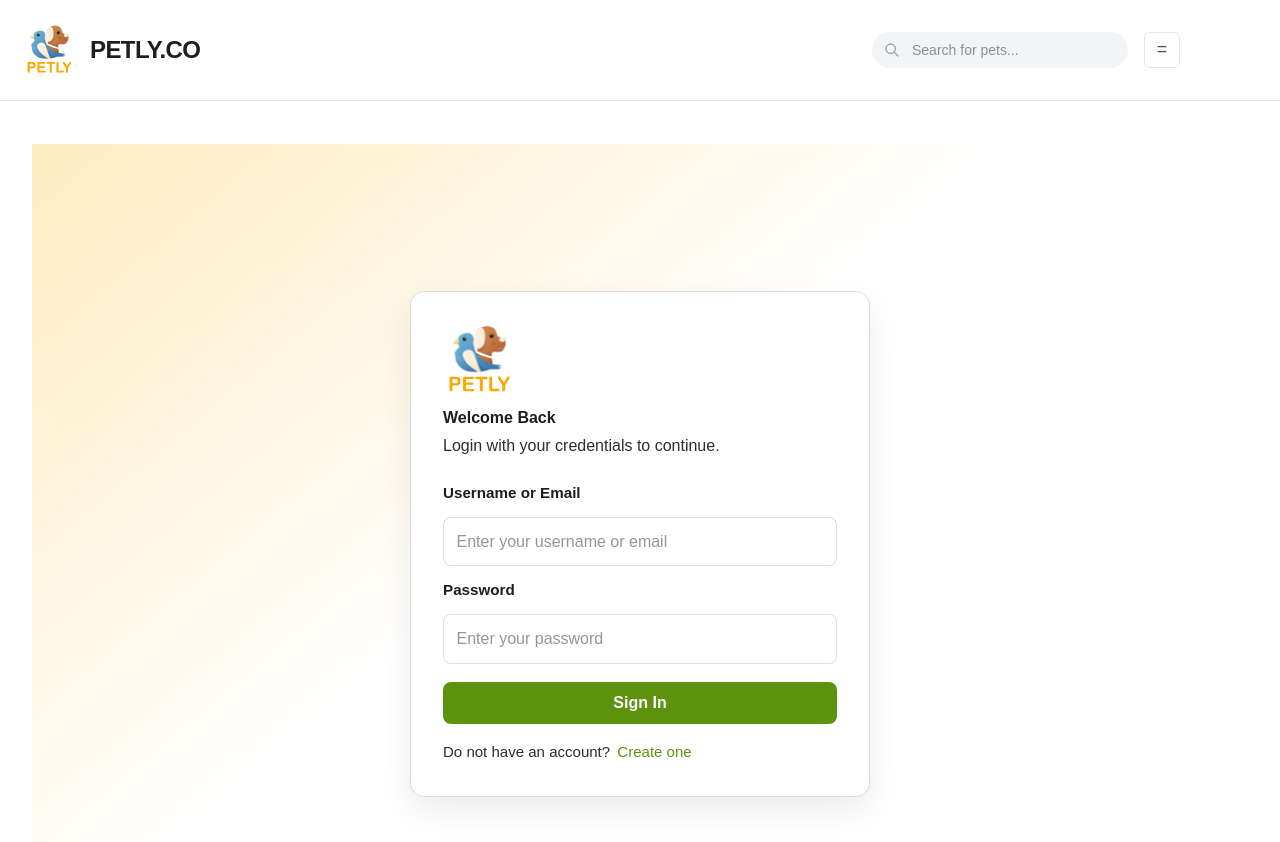
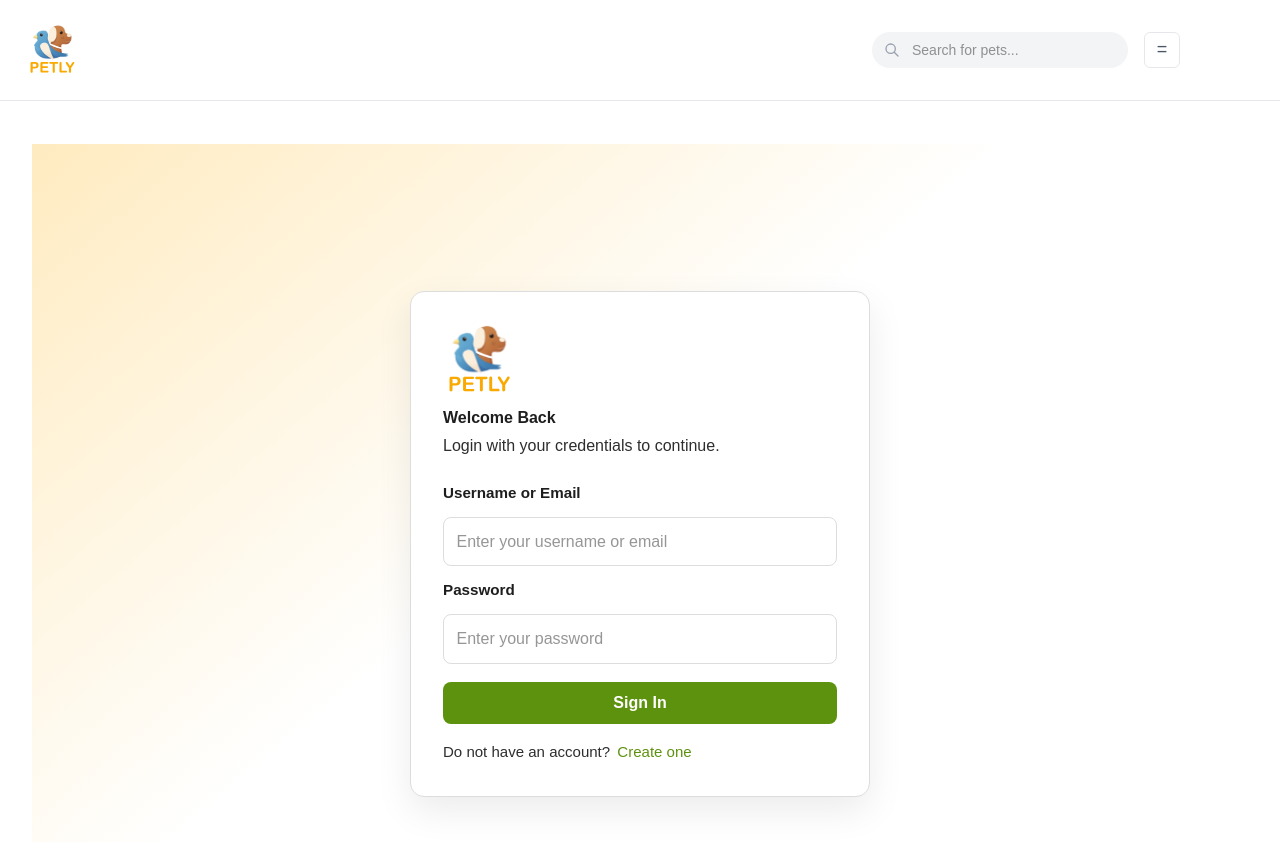
Before and after one commit to AlejandraS15/Petly_project, a Vue app in the folder petly-vue-project/: page /login in a window 1280 px wide. Shown: the top 842 px of the page. Built offline with nearby package versions, Linux system fonts and the light colour scheme.

Commit message:
revisando cambios de codigo y agregando redireccion en el logo

```diff
--- a/petly-vue-project/src/components/AppHeader.vue
+++ b/petly-vue-project/src/components/AppHeader.vue
@@ -1,5 +1,6 @@
 <script setup lang="ts">
 /**
+ * Autores: Camila Velez, Alejandra Suarez & Alejandro Arteaga
  * AppHeader.vue
  * Header principal de la aplicación
  */
@@ -20,13 +21,12 @@ function handleSearch(query: string): void {
 
 <template>
   <header class="flex flex-col gap-4 py-4 sm:flex-row sm:items-center sm:justify-between">
-    <!-- Logo -->
+    <!-- Logo con redirección a la página principal -->
     <div class="flex items-center gap-4">
-      <img src="@/assets/logo.svg" alt="Petly logo" width="50" height="50" />
-
-      <h1 class="text-2xl font-black tracking-tight">PETLY.CO</h1>
+      <a href="/">
+        <img src="@/assets/logo.svg" alt="Petly logo" width="50" height="50" />
+      </a>
     </div>
-
     <!-- Search -->
     <div class="w-full sm:w-96">
       <SearchBar @search="handleSearch" />
--- a/petly-vue-project/src/dtos/auth/CreateUserDTO.ts
+++ b/petly-vue-project/src/dtos/auth/CreateUserDTO.ts
@@ -1,4 +1,4 @@
-// Autor: Nombre Apellido
+// Autor: Alejandro Arteaga
 
 import type { UserInterface } from '@/interfaces/UserInterface'
 
--- a/petly-vue-project/src/dtos/auth/LoginDTO.ts
+++ b/petly-vue-project/src/dtos/auth/LoginDTO.ts
@@ -1,5 +1,5 @@
-// Autor: Nombre Apellido
-
+// Autor: Alejandro Arteaga
+// DTO para el login de usuario, se utiliza para enviar los datos de inicio de sesión al backend
 export type LoginDTO = {
   usernameOrEmail: string
   password: string
--- a/petly-vue-project/src/dtos/auth/RegisterUserDTO.ts
+++ b/petly-vue-project/src/dtos/auth/RegisterUserDTO.ts
@@ -1,4 +1,4 @@
-// Autor: Nombre Apellido
+// Autor: Alejandro Arteaga
 
 import type { Role } from '@/interfaces/UserInterface'
 
--- a/petly-vue-project/src/interfaces/userInterface.ts
+++ b/petly-vue-project/src/interfaces/userInterface.ts
@@ -1,3 +1,4 @@
+// Autor: Alejandro Arteaga
 export interface UserInterface {
   id: string
   fullName: string
--- a/petly-vue-project/src/seeders/userSeeder.ts
+++ b/petly-vue-project/src/seeders/userSeeder.ts
@@ -1,4 +1,4 @@
-// Autor: Nombre Apellido
+// Autor: Alejandro Arrteaga
 
 import type { CreateUserDTO } from '@/dtos/auth/CreateUserDTO'
 
--- a/petly-vue-project/src/services/AuthService.ts
+++ b/petly-vue-project/src/services/AuthService.ts
@@ -1,4 +1,4 @@
-// Autor: Nombre Apellido
+// Autor: Alejandro Arteaga
 
 // Internal imports
 import type { CreateUserDTO } from '@/dtos/auth/CreateUserDTO'
--- a/petly-vue-project/src/stores/authStore.ts
+++ b/petly-vue-project/src/stores/authStore.ts
@@ -1,4 +1,4 @@
-// Autor: Nombre Apellido
+// Autor: Alejandro Arteaga
 
 // External imports
 import { computed, ref } from 'vue'
```
Also changed, not shown: 1 other file (tests, documents, lock files or other folders).
